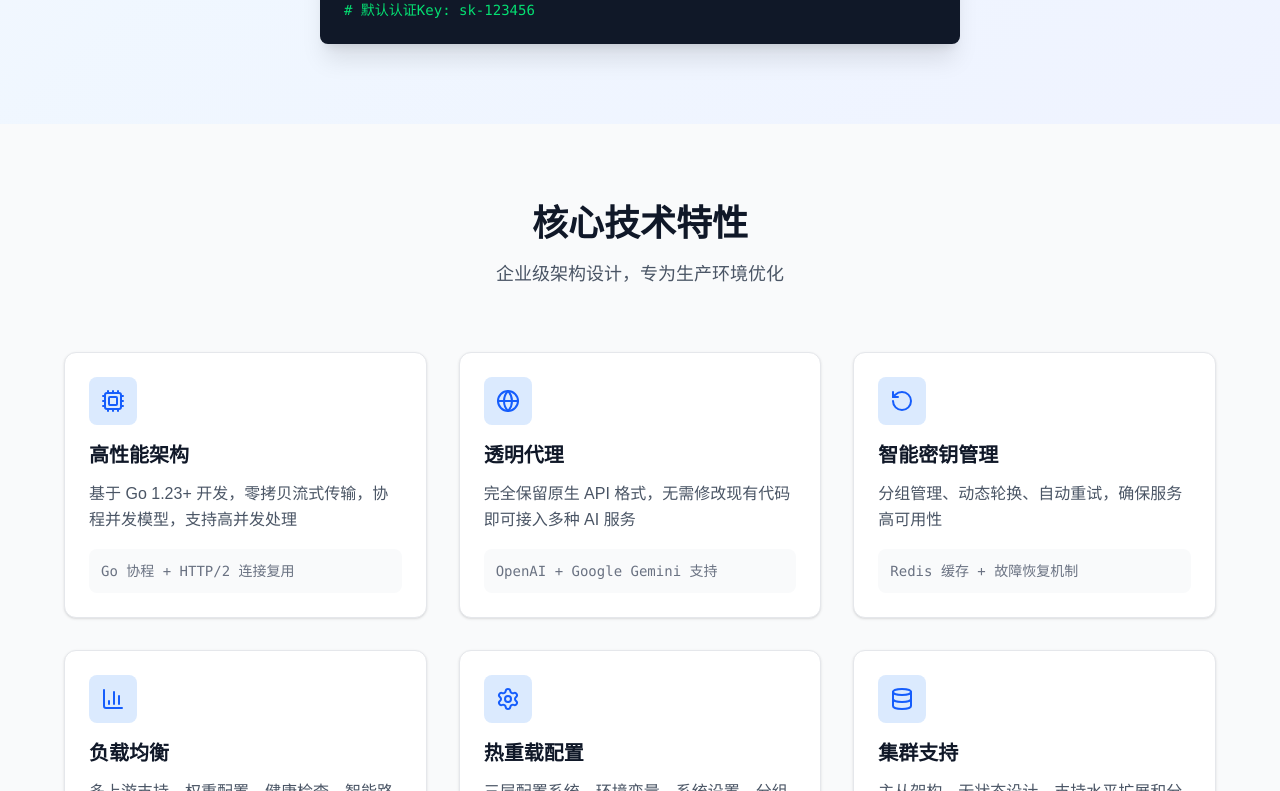
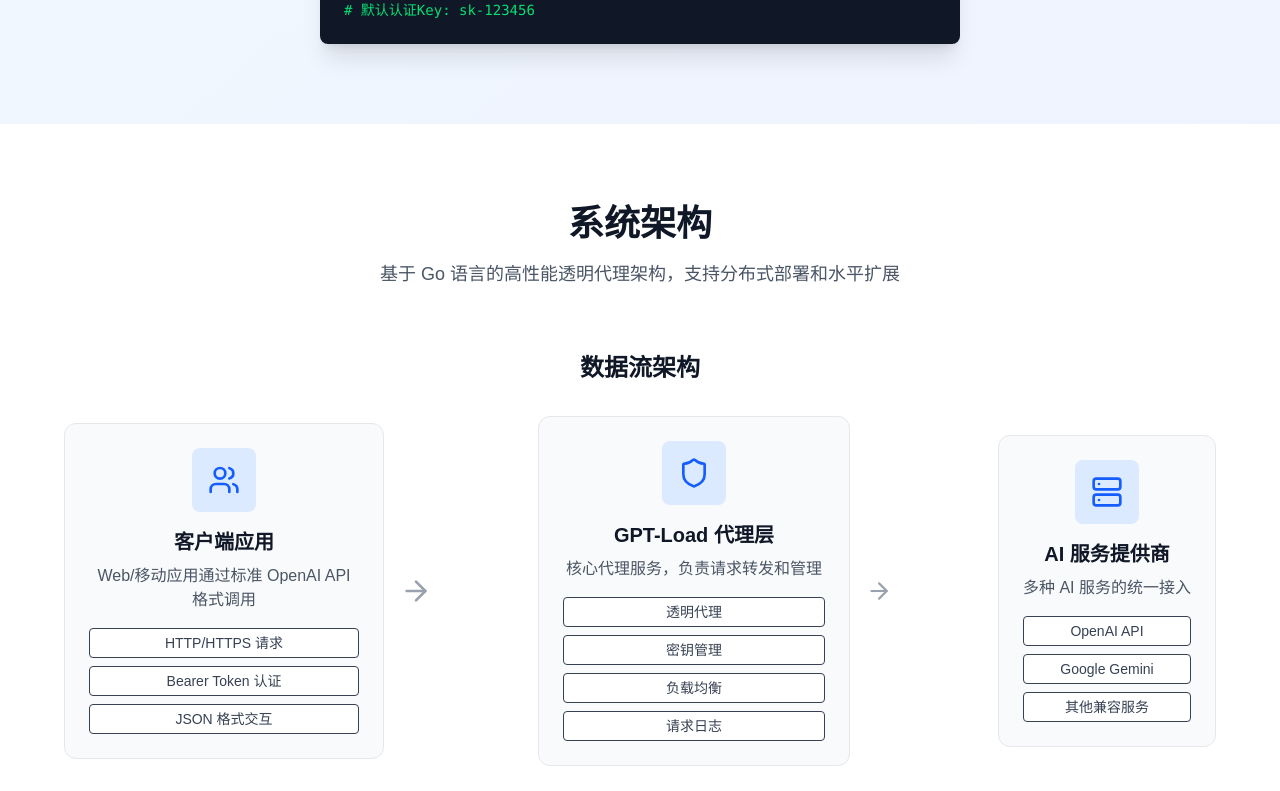
Before and after one commit to tbphp/gpt-load-docs, a Next.js app: page / in a window 1280 px wide. Shown: the part 989-1780 px from the top of the page. Built offline with nearby package versions, Linux system fonts and the light colour scheme; no server answers.

Commit message:
fix: rm features

```diff
--- a/src/app/page.tsx
+++ b/src/app/page.tsx
@@ -1,5 +1,4 @@
 import Hero from "../components/Hero";
-import Features from "../components/Features";
 import Architecture from "../components/Architecture";
 import QuickStart from "../components/QuickStart";
 import CTA from "../components/CTA";
@@ -8,7 +7,6 @@ export default function Home() {
   return (
     <main className="min-h-screen overflow-x-hidden">
       <Hero />
-      <Features />
       <Architecture />
       <QuickStart />
       <CTA />
```
